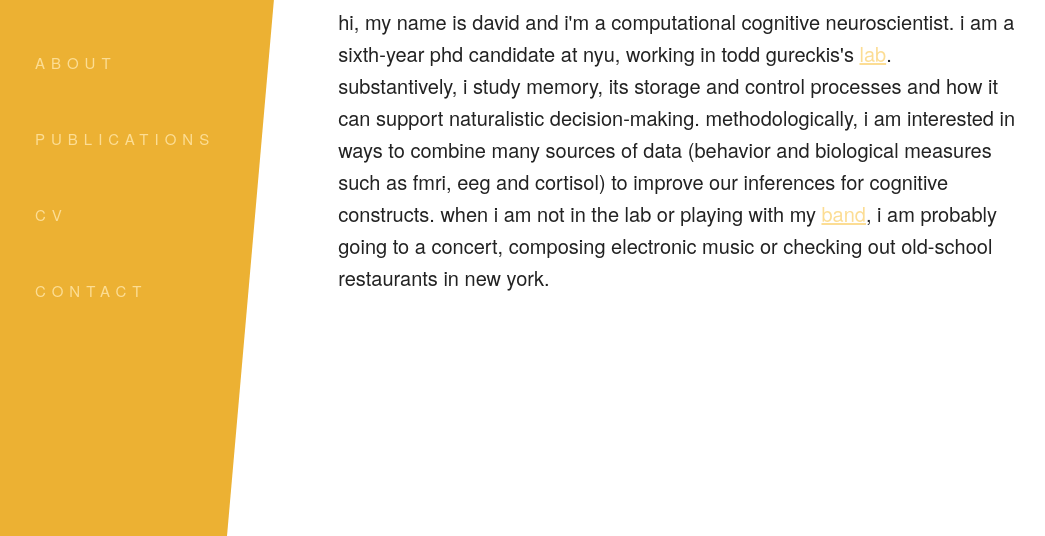
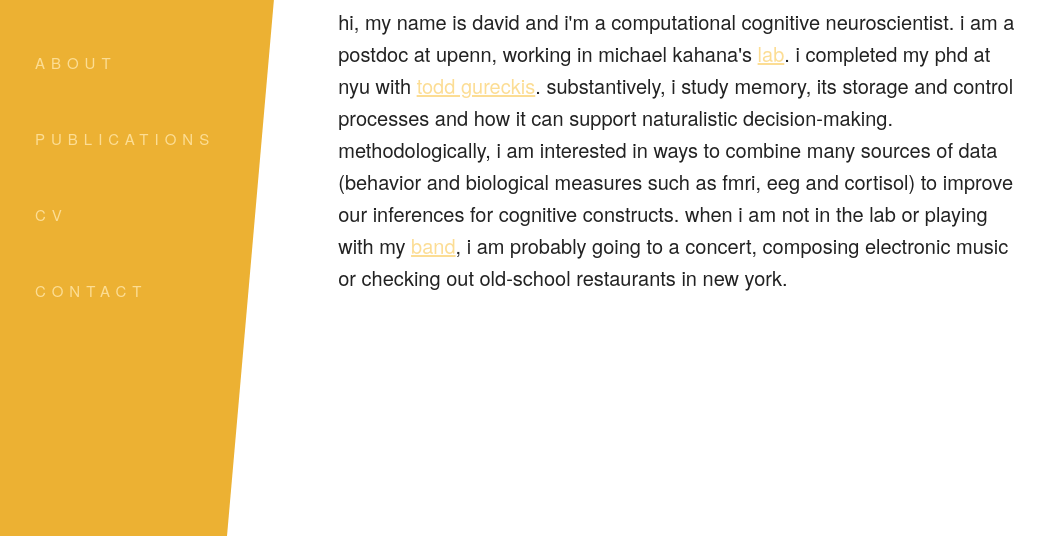
Before and after one commit to dhalpern/dhalpern.github.io, a plain HTML site: page index.html in a window 1280 px wide. Shown: the part 264-800 px from the top of the page, without its empty margins (136-1181 px from the left). Drawn offline with nearby package versions, Linux system fonts and the light colour scheme; some icons are missing.

Commit message:
Update index.html

```diff
--- a/index.html
+++ b/index.html
@@ -76,7 +76,7 @@
             </a>
           </span>
         </div>
-        <p id="main">hi, my name is david and i'm a computational cognitive neuroscientist. i am a sixth-year phd candidate at nyu, working in todd gureckis's <a href="http://gureckislab.org">lab</a>.
+        <p id="main">hi, my name is david and i'm a computational cognitive neuroscientist. i am a postdoc at upenn, working in michael kahana's <a href="http://memory.psych.upenn.edu/Main_Page" >lab</a>. i completed my phd at nyu with <a href="http://gureckislab.org">todd gureckis</a>.
           <!-- i research memory: from creating predictive models of individual memories to modeling the structure of semantic networks and how political affiliations can affect them.  -->
           substantively, i study memory, its storage and control processes and how it can support naturalistic decision-making. methodologically, i am interested in ways to combine many sources of data (behavior and biological measures such as fmri, eeg and cortisol) to improve our inferences for cognitive constructs.
           when i am not in the lab or playing with my <a href="http://boldforbesmusic.com">band</a>, i am probably going to a concert, composing electronic music or checking out old-school restaurants in new york.</p>
```
